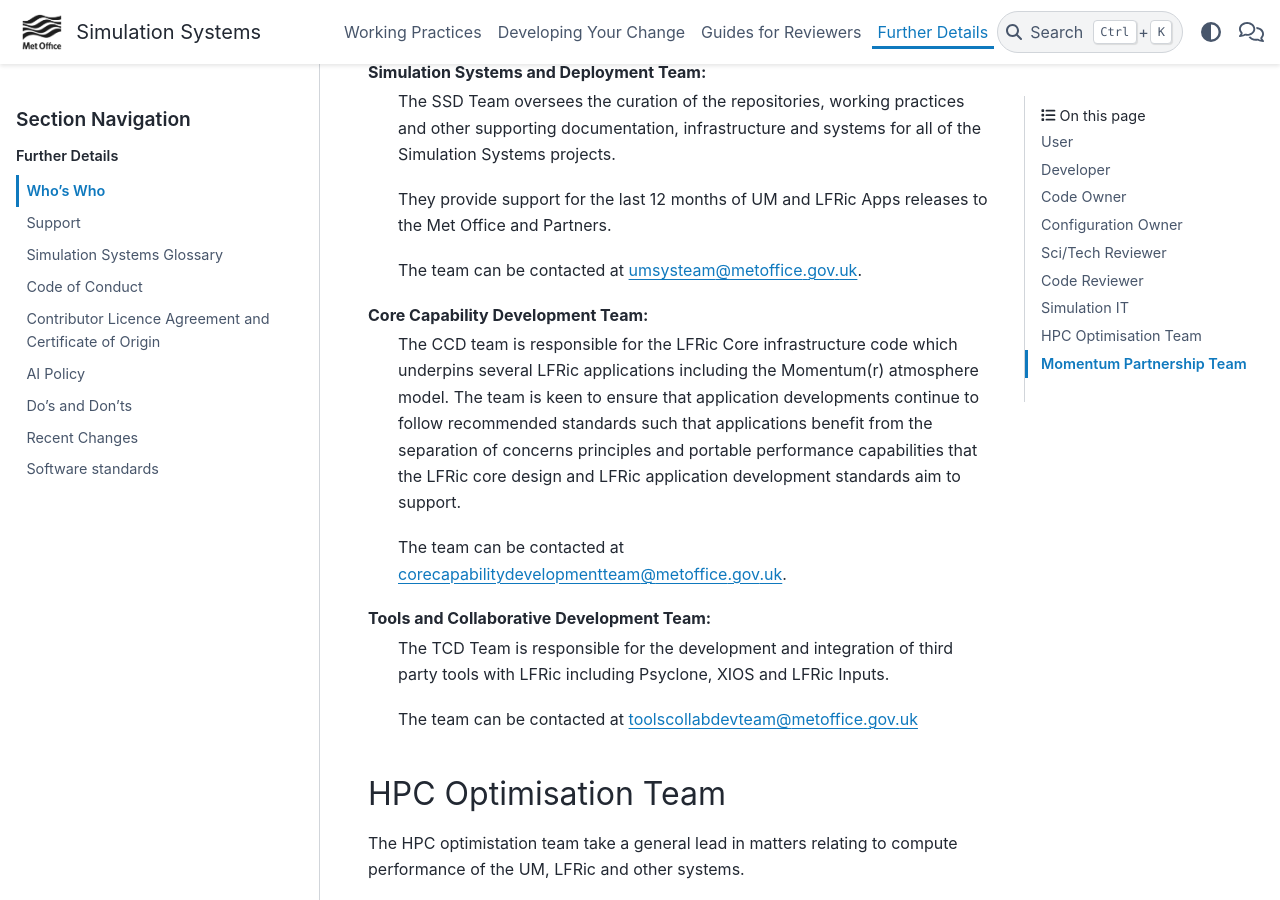
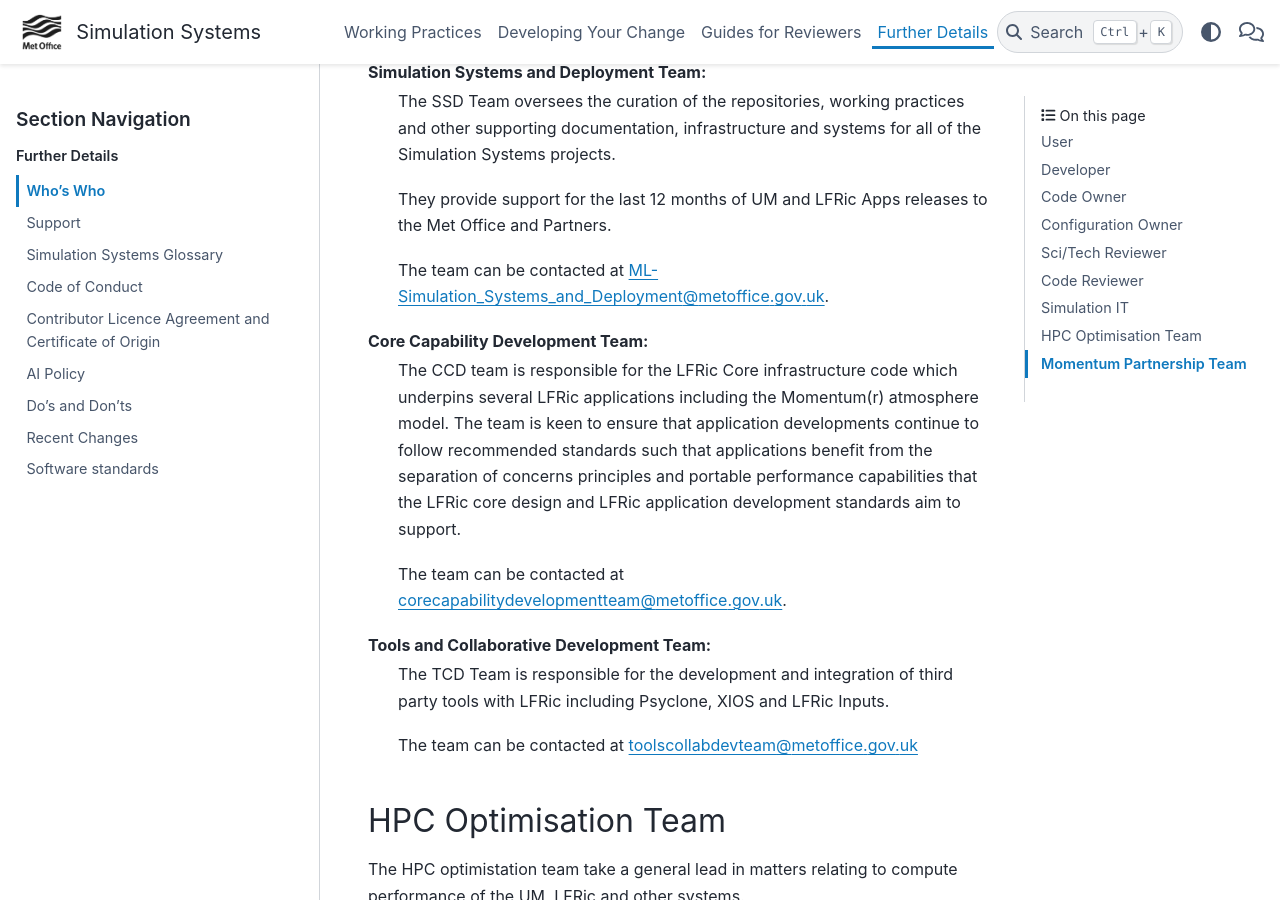
Before and after one commit to MetOffice/simulation-systems, a Sphinx documentation site: the page built from source/FurtherDetails/who.rst, in a window 1280 px wide and 900 px high, scrolled down 2758 px. Built offline with Sphinx 7.4.7 and the PyData theme 0.15.4, drawn with Linux system fonts in a browser that asks for light colours.

Commit message:
update team email address

```diff
--- a/source/FurtherDetails/who.rst
+++ b/source/FurtherDetails/who.rst
@@ -123,7 +123,7 @@
     They provide support for the last 12 months of UM and LFRic Apps releases
     to the Met Office and Partners.
 
-    The team can be contacted at umsysteam@metoffice.gov.uk.
+    The team can be contacted at ML-Simulation_Systems_and_Deployment@metoffice.gov.uk.
 
 Core Capability Development Team:
     The CCD team is responsible for the LFRic Core infrastructure code which
```
